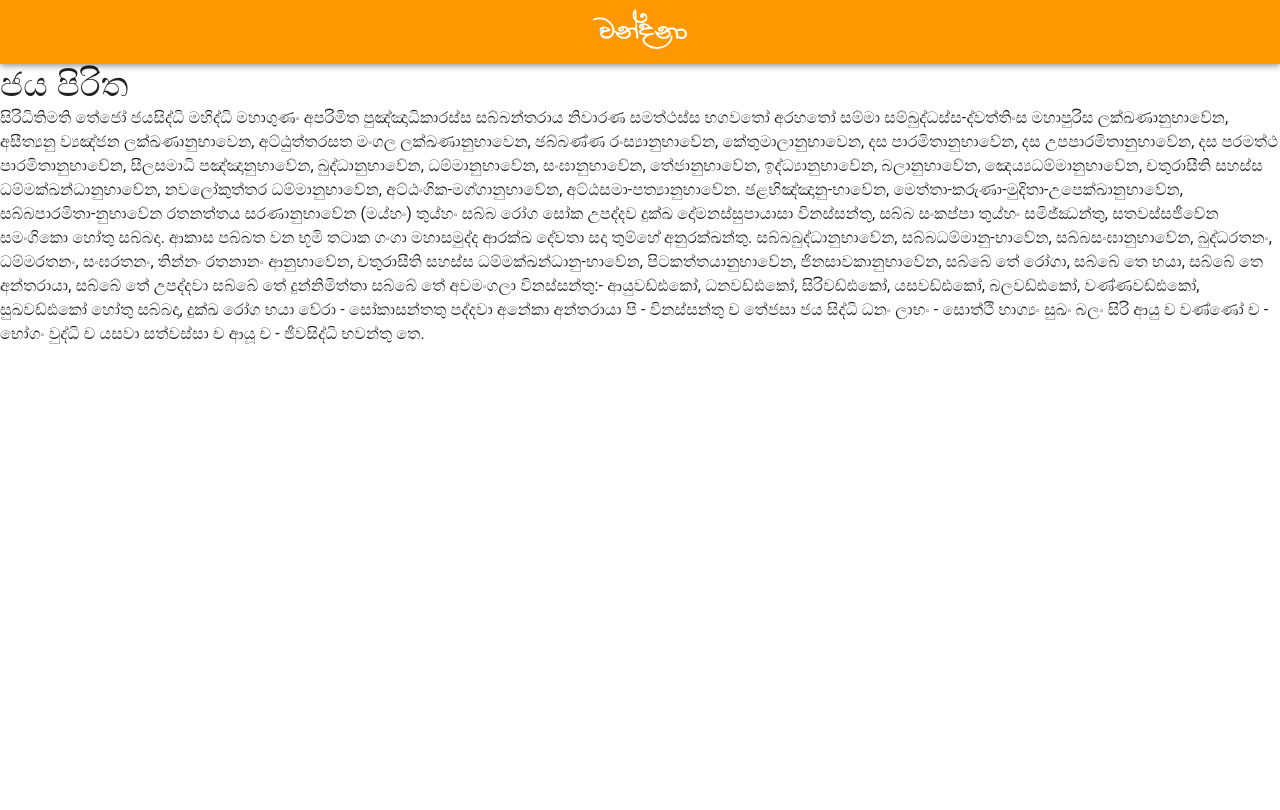
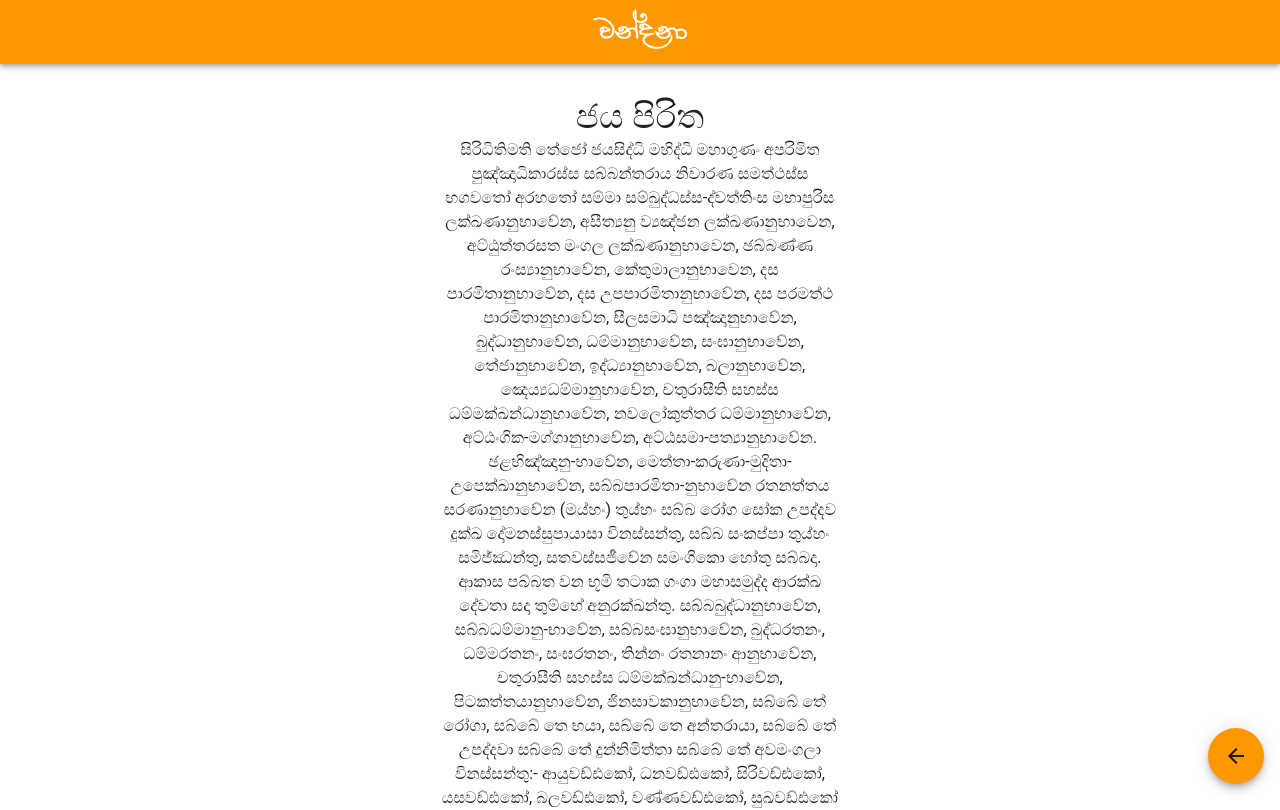
Before and after one commit to sudaraka94/vandana, a React (Vite) app: page /article/jayapiritha in a window 1280 px wide. Shown: the top 810 px of the page. Built offline with nearby package versions, Linux system fonts and the light colour scheme.

Commit message:
Fixed Article

```diff
--- a/src/containers/Article.tsx
+++ b/src/containers/Article.tsx
@@ -1,31 +1,48 @@
-import { Typography } from "@mui/material";
 import React, { useEffect, useState } from "react";
-import { Link, useParams } from "react-router-dom";
+
+import { useParams } from "react-router-dom";
+
+import { Box } from "@mui/system";
+import { Fab, Typography, Zoom } from "@mui/material";
+import { ArrowBack } from "@mui/icons-material";
+
 import { fetchArticleById } from "../api";
 
 // used as the structure for the article
 interface Article {
-    title: string,
-    content: string
+  title: string;
+  content: string;
 }
 
+const Article = () => {
+  const { articleId } = useParams<{ articleId: string }>();
+  const [article, setArticle] = useState<Article>();
 
-const Article = () => {
-    let { articleId } = useParams<{articleId:string}>();
-    let [article, setArticle] = useState<Article>();
+  useEffect(() => {
+    fetchArticleById(articleId).then((response) => {
+      setArticle(response.data);
+    });
+  }, []);
 
-    useEffect(() => {
-        fetchArticleById(articleId).then(response => {
-            setArticle(response.data)
-        });
-    }, [])
+  return (
+    <Box display="flex" flexDirection="column" alignItems="center" padding={4}>
+      <Box paddingBottom={16} maxWidth={400}>
+        <Typography variant="h4" align="center">
+          {article?.title}
+        </Typography>
+        <Typography variant="body1" align="center">
+          {article?.content}
+        </Typography>
+      </Box>
+      <Box position="fixed" bottom={16} right={16}>
+        <Zoom in={true}>
+          <Fab color="primary" aria-label="back" href="/">
+            <ArrowBack />
+          </Fab>
+        </Zoom>
+      </Box>
+    </Box>
+  );
+};
 
-    return (
-        <>
-            <Typography variant="h4">{article?.title}</Typography>
-            {article?.content}
-        </>
-    )
-}
-
-export default Article
+export default Article;
```
